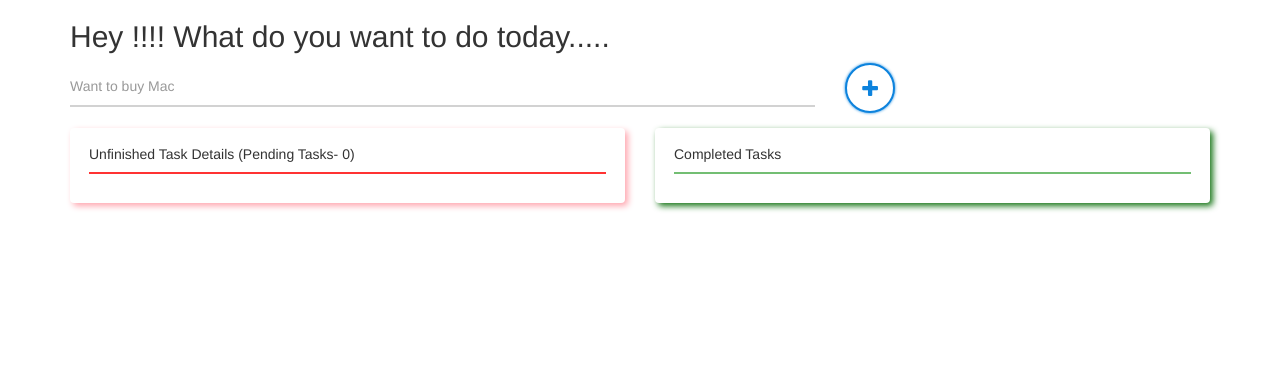
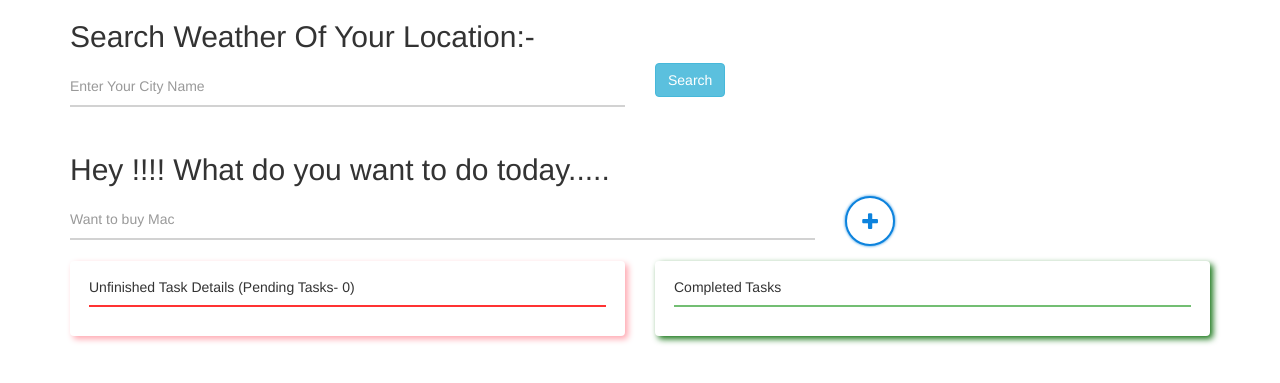
Before and after one commit to Souvik93/javascript-to-do, a PHP site: page / in a window 1280 px wide. Shown: the top 383 px of the page. Run offline with PHP 8.4, Linux system fonts and the light colour scheme; some libraries are stand-ins or nearby versions.

Commit message:
Weather Added

```diff
--- a/home.html
+++ b/home.html
@@ -16,6 +16,45 @@
 <body onload="updateToDoCount(0)">
 
 	<div class="container">
+
+        <div class="row">
+
+        <div class="col-md-12">
+
+            <div class="col-md-12 nopadding-left">
+
+            <h2>Search Weather Of Your Location:- </h2>
+
+            </div>
+
+            <div class="form-group col-md-6 nopadding-left">
+
+                <input class="form-control form-control-custom" id="search" type="text" placeholder="Enter Your City Name">
+
+                </div>
+            <div class="form-group col-md-6">
+
+                <button onclick="weather()" class="btn btn-info">Search</button>
+
+            </div>
+
+            </div>
+
+            <div class="col-md-12">
+
+            <ul id="weatherUl">
+
+
+
+                </ul>
+
+
+            </div>
+
+
+
+
+        </div>
 
 		<div class="row">
 
--- a/script.js
+++ b/script.js
@@ -11,6 +11,48 @@
 
 var taskInput = document.getElementById("task");
 
+function weather()
+{
+
+var url = 'http://api.apixu.com/v1/current.json?key=23319fb777b04d468cc173118173112&q='+document.getElementById("search").value;
+alert(url);
+var req = new Request(url);
+    fetch(url)
+  .then((resp) => resp.json())
+  .then(function(data) {
+
+        console.log(data.current);
+        var liElement = document.createElement('li');
+        var span=document.createElement('span');
+        span.innerText= "Region: "+ data.location.region + ",Current Temperature:"+data.current.temp_c;
+        span.classList.add("span-style");
+        liElement.className="weather-li";
+        var h2=document.createElement("H3");
+        h2.innerText=data.location.name;
+        h2.classList.add("h2-style");
+
+        liElement.appendChild(h2);
+        liElement.appendChild(span);
+
+        //console.log(document.getElementById("weatherUl").hasChildNodes);
+        if(document.getElementById("weatherUl").hasChildNodes)
+            {
+                var textnode = document.createTextNode("Water");
+        document.getElementById("weatherUl").replaceChild(liElement,document.getElementById("weatherUl").firstChild);
+            }
+
+        else{
+            document.getElementById("weatherUl").appendChild(liElement);
+        }
+
+
+    })
+
+  .catch(function(error) {
+    console.log(error);
+  });
+
+}
 
 
 function updateToDoCount(size) {
@@ -19,6 +61,8 @@
 
     todoCounts = size;
     document.getElementById("todoCount").innerHTML = todoCounts;
+
+
 
 }
 
--- a/style.css
+++ b/style.css
@@ -191,3 +191,21 @@
     from {box-shadow: 3px 3px 6px pink;}
     to {box-shadow: 3px 3px 6px #ff3333;}
 }
+
+.span-style
+{
+    color:#73be73;
+    font-weight: bold;
+}
+
+.h2-style
+{
+    color:#ff3333;
+    font-weight: bold;
+}
+
+.weather-li
+{
+    list-style: none;
+    background-color: white !important;
+}
```
